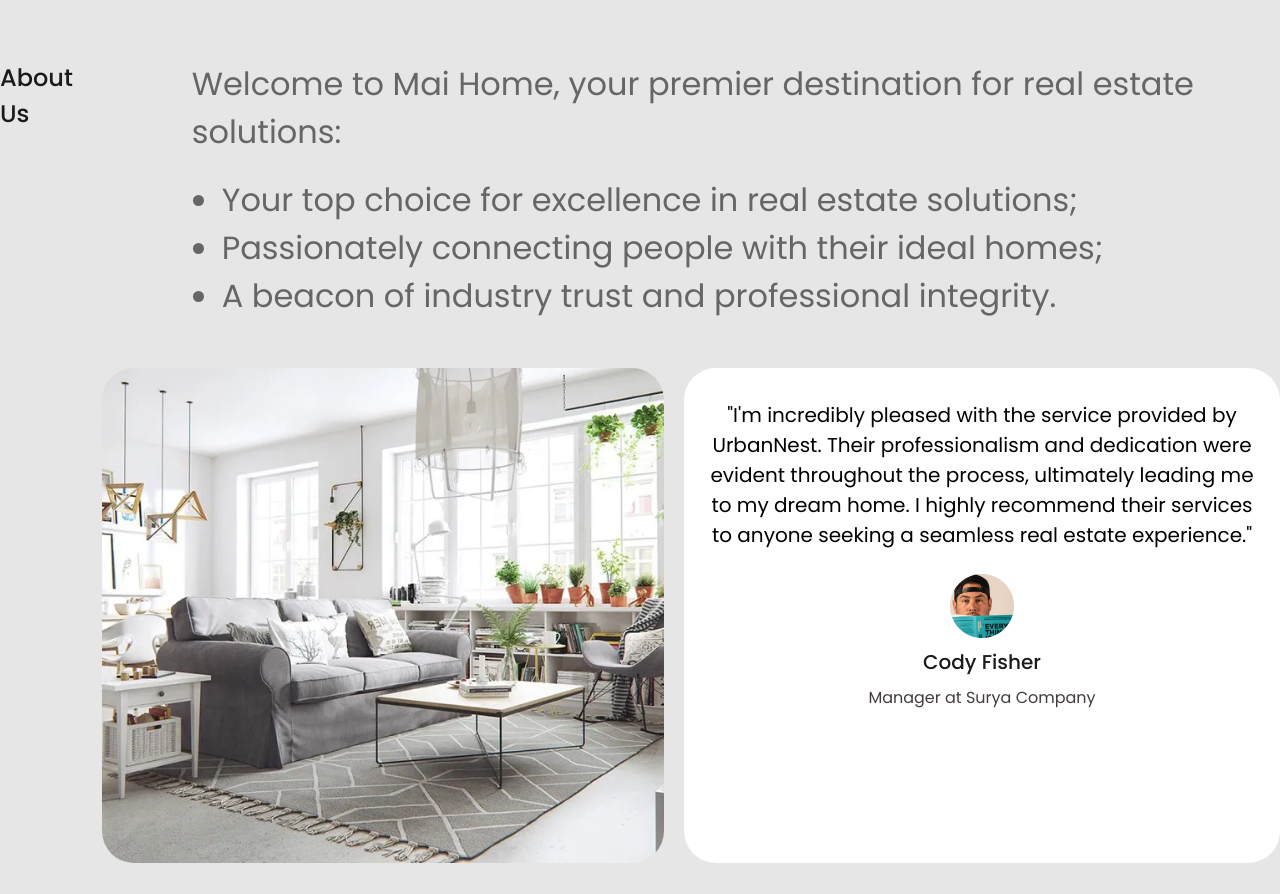
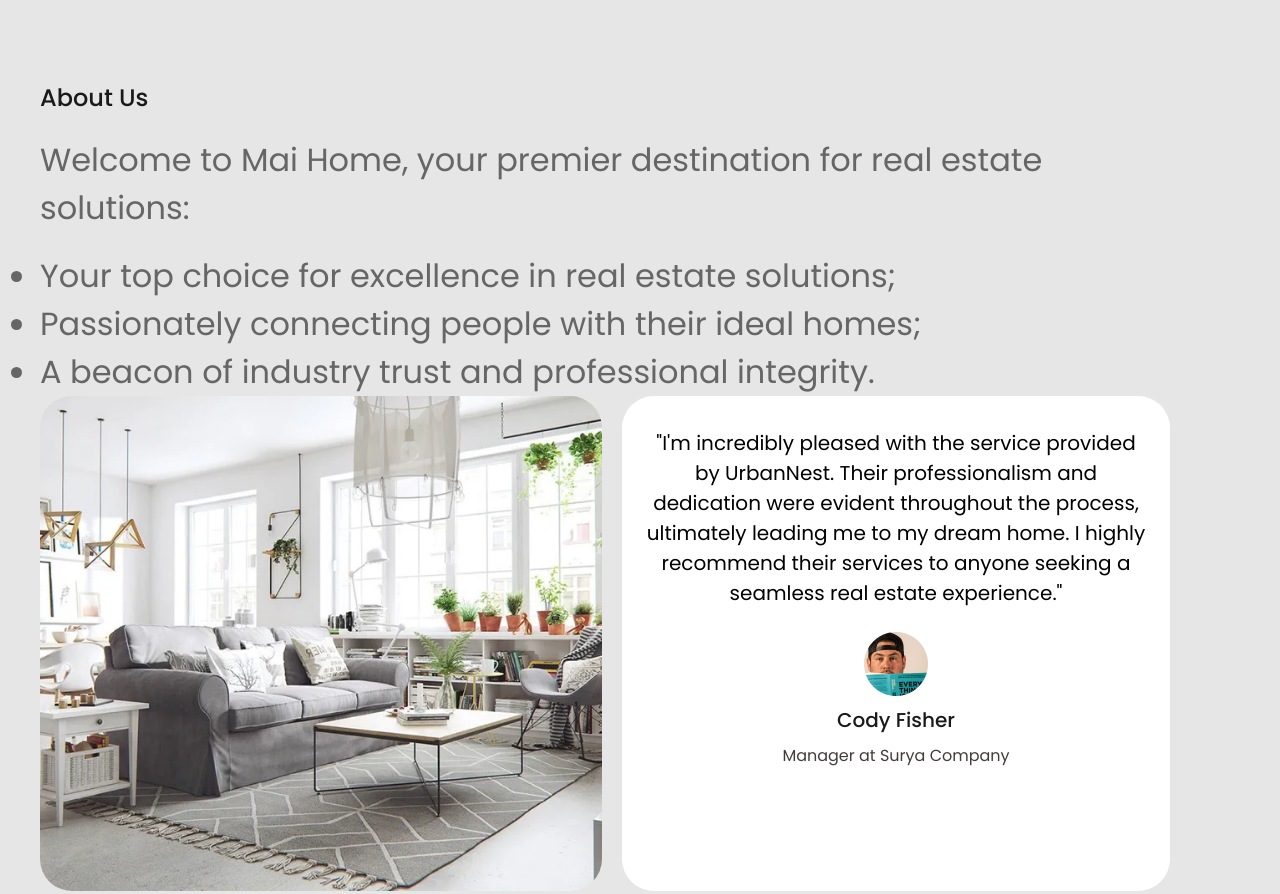
Before and after one commit to academity-frontend/maihome-mariiaartanova, a website built with Vite: page index.html in a window 1280 px wide. Shown: the part 1060-1954 px from the top of the page. Built offline with nearby package versions, Linux system fonts and the light colour scheme; files whose address does not match are found by name.

Commit message:
AFC1-49-3 add changes

```diff
--- a/index.html
+++ b/index.html
@@ -16,7 +16,7 @@
 </head>
 <body>
 
-<include src="templates/hero.html"></include>
+<include src="templates/homepage.html"></include>
 <include src="templates/about.html"></include>
 <include src="templates/service.html"></include>
 <include src="templates/recommend.html"></include>
--- a/style.css
+++ b/style.css
@@ -8,7 +8,7 @@
 
 
 @import "styles/sections/header.css";
-@import "styles/sections/hero.css";
+@import "styles/sections/homepage.css";
 @import "styles/sections/about.css";
 @import "styles/sections/services.css";
 @import "styles/sections/recommendations.css";
@@ -26,6 +26,7 @@ ul {
 .container{
     max-width: 1360px;
     margin: 0 auto;
+    padding-inline: 40px;
 }
 
 .container.container--narrow {
@@ -33,5 +34,8 @@ ul {
     padding-inline: 24px;
 }
 
+* {
+    box-sizing: border-box;
+}
 
 /*  */
--- a/styles/sections/about.css
+++ b/styles/sections/about.css
@@ -4,14 +4,18 @@
     padding-top: var(--pt-80);
     padding-bottom: var(--pb-48);
 
-    width: 100%;
+    /*width: 100%;*/
+    margin: 0;
 
 }
 
+.about__wrapper {
+}
 .about__top {
-    display: flex;
+    display: inline-block;
+    vertical-align: top;
     gap: 40px;
-    margin-bottom: var(--mb-48);
+
 }
 
 .about__heading {
@@ -20,15 +24,24 @@
     text-align: left;
     font-size: var(--font-size-body);
     line-height: var(--line-height-body);
-    max-width: 112px;
-    margin: 0;
+    margin-right: 120px;
+
+    display: inline-block;
+    vertical-align: top;
+
+    /*max-width: 180px;*/
+    /*margin: 0;*/
 }
+
 
 .about__content {
 
     color: var(--text-tertiary-color);
     font-weight: var(--font-weight-regular);
-    margin-left: 50px;
+
+
+    max-width: 1130px;
+    display: block;
 }
 
 .about__description {
@@ -41,13 +54,13 @@
     font-size: var(--font-size-h3);
     line-height: var(--line-height-body);
     margin: 0;
-    margin-left: 30px;
+    /*margin-left: 30px;*/
 }
 
 .about__bottom {
     display: flex;
     gap: 20px;
-    justify-content: right;
+    justify-content: space-between;
     margin: 0;
 }
 
```
Also changed, not shown: templates/about.html (+5 -2 lines), styles/sections/homepage.css (renamed from styles/sections/hero.css), templates/homepage.html (renamed from templates/hero.html), 1 other file.
